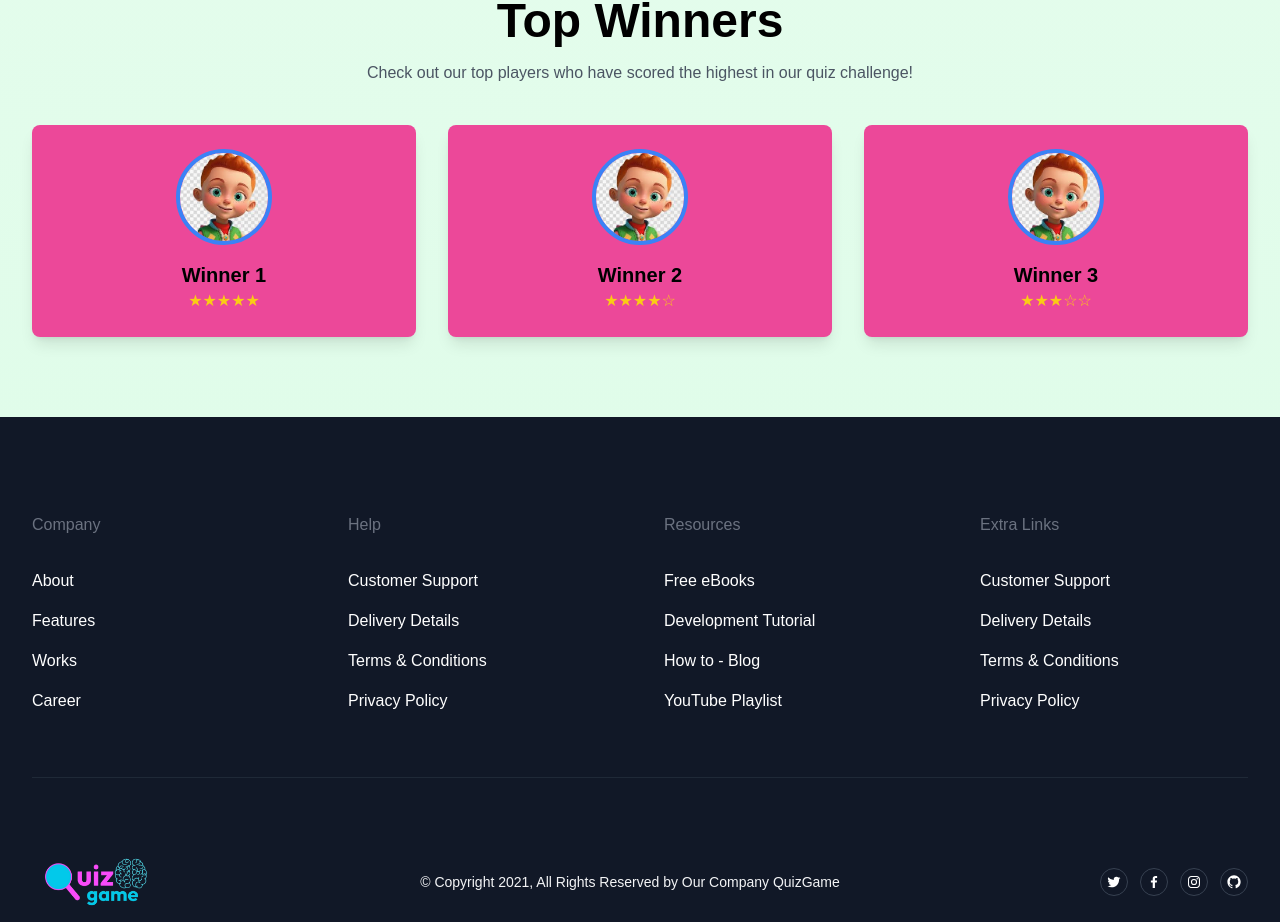
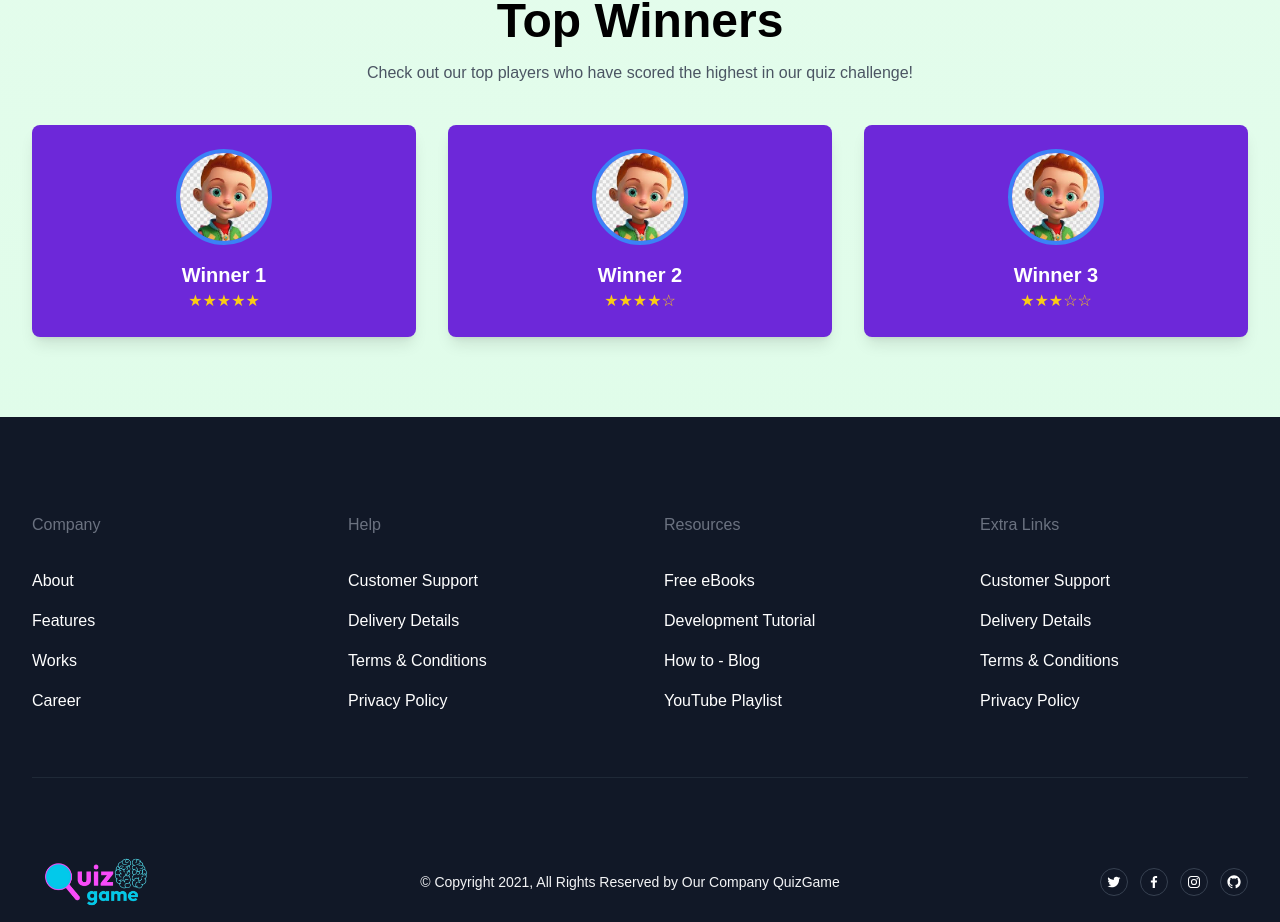
Before and after one commit to MuzamilTahliil/Millionair-Quiz, a React (Vite) app: page / in a window 1280 px wide. Shown: the part 1835-2757 px from the top of the page. Built offline with nearby package versions, Linux system fonts and the light colour scheme; the HTML template or start-up script is replaced by a standard one.

Commit message:
design and color

```diff
--- a/src/pages/Home.jsx
+++ b/src/pages/Home.jsx
@@ -118,25 +118,25 @@ function Home() {
                     <p className="mt-4 text-center text-gray-600">Check out our top players who have scored the highest in our quiz challenge!</p>
                     <div className="mt-10 grid gap-8 sm:grid-cols-2 lg:grid-cols-3">
                         {/* Winner 1 */}
-                        <div className="p-6 bg-[#ec4899] rounded-lg shadow-lg transform hover:scale-105 transition-transform duration-300">
+                        <div className="p-6 bg-[#6d28d9] rounded-lg shadow-lg transform hover:scale-105 transition-transform duration-300">
                             <img className="w-24 h-24 mx-auto rounded-full border-4 border-blue-500" src="winner.jpg" alt="Winner 1" />
-                            <h3 className="mt-4 text-xl font-semibold text-center text-black">Winner 1</h3>
+                            <h3 className="mt-4 text-xl font-semibold text-center text-white">Winner 1</h3>
                             <div className="flex justify-center">
                                 <span className="text-yellow-400">★★★★★</span>
                             </div>
                         </div>
                         {/* Winner 2 */}
-                        <div className="p-6 bg-[#ec4899] rounded-lg shadow-lg transform hover:scale-105 transition-transform duration-300">
+                        <div className="p-6 bg-[#6d28d9] rounded-lg shadow-lg transform hover:scale-105 transition-transform duration-300">
                             <img className="w-24 h-24 mx-auto rounded-full border-4 border-blue-500" src="winner.jpg" alt="Winner 2" />
-                            <h3 className="mt-4 text-xl font-semibold text-center text-black">Winner 2</h3>
+                            <h3 className="mt-4 text-xl font-semibold text-center text-white">Winner 2</h3>
                             <div className="flex justify-center">
                                 <span className="text-yellow-400">★★★★☆</span>
                             </div>
                             </div>
                         {/* Winner 3 */}
-                        <div className="p-6 bg-[#ec4899] rounded-lg shadow-lg transform hover:scale-105 transition-transform duration-300">
+                        <div className="p-6 bg-[#6d28d9] rounded-lg shadow-lg transform hover:scale-105 transition-transform duration-300">
                             <img className="w-24 h-24 mx-auto rounded-full border-4 border-blue-500" src="winner.jpg" alt="Winner 3" />
-                            <h3 className="mt-4 text-xl font-semibold text-center text-black">Winner 3</h3>
+                            <h3 className="mt-4 text-xl font-semibold text-center text-white">Winner 3</h3>
                             <div className="flex justify-center">
                                 <span className="text-yellow-400">★★★☆☆</span>
                             </div>
```
